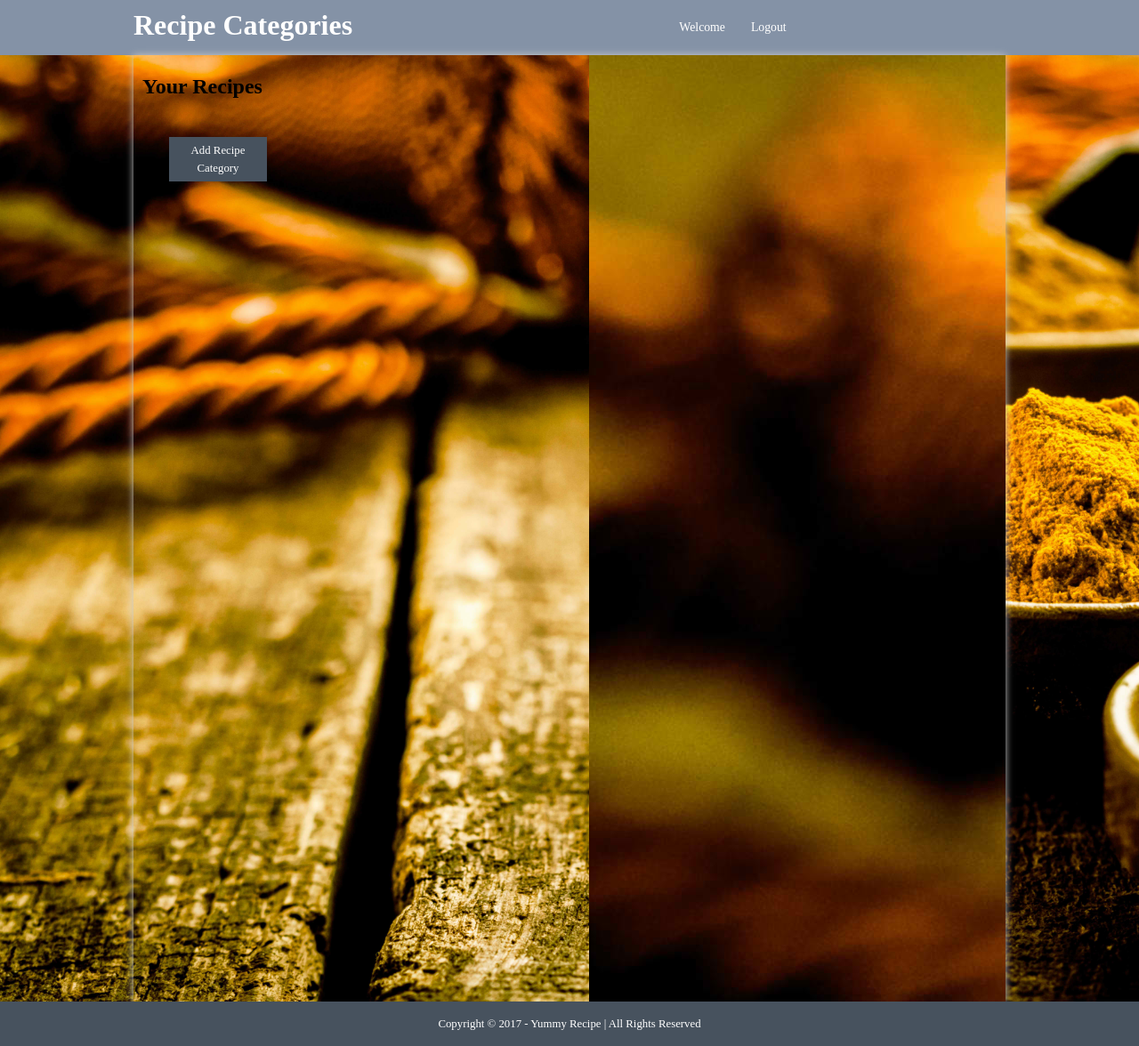
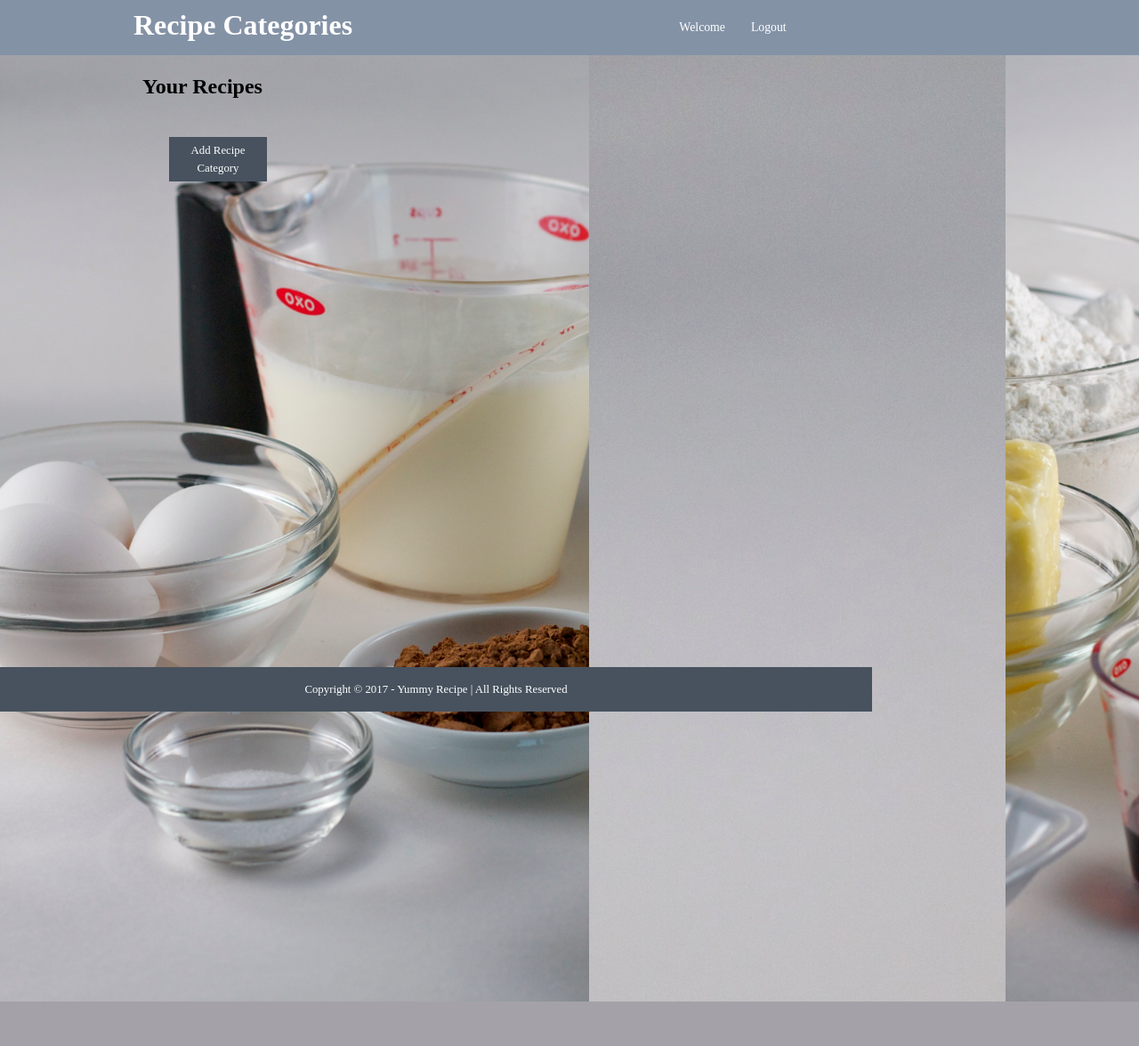
Before and after one commit to serubirikenny/YummyRecipe, a Flask app: page /index in a window 1280 px wide. Shown: the whole page at 89% size. After the commit the page ends 1126 px from the top, so only its background shows below. Run offline with Flask 2, Linux system fonts and the light colour scheme; the visitor is signed in with stand-in values (Sample User, id 1); some web fonts are replaced.

Commit message:
Adding CSS styles and image files

```diff
--- a/static/css/style.css
+++ b/static/css/style.css
@@ -71,18 +71,18 @@
 
 #content {
   clear: both;
-  background: url(../images/recipe.jpg) no-repeat right;
+  background: url(../images/ingred.jpg) no-repeat right;
   background-position: 512px 0px;
   height: 1024px;
   padding: 20px 0;
-  box-shadow: 0px 0px 8px #cacaca; }
+/*box-shadow: 0px 0px 8px #4c4320;*/ }
 
 #content-item {
   background: url(../images/list-item.png) no-repeat right;
   background-position: 510px 62px;
   height: 522px;
   padding: 20px 0;
-  box-shadow: 0px 0px 9px #cacaca; }
+  box-shadow: 0px 0px 9px #4c4320; }
 
 #content-item .list, #content .list {
   padding-left: 50px;
@@ -97,7 +97,7 @@
       position: relative;
       left: -10px; }
     #content-item .list li a, #content .list li a {
-      color: #8492A6;
+      color: rgb(85, 42, 9);
       font-family: opensans;
       font-size: 96%; }
       #content-item .list li a:hover, #content .list li a:hover {
@@ -120,7 +120,7 @@
       color: #1fb6ff; }
 
 .pic {
-  background: url(../images/recipe.jpg) no-repeat;
+  background: url(../images/ingred.jpg) no-repeat;
   background-size:cover;
 
 }
@@ -194,6 +194,9 @@
   color: red; }
 
 footer {
+  position:absolute;
+bottom:0;
+
   padding: 10px 0;
   background: #47525E; }
   footer .text-center p {
```
Also changed, not shown: static/images/Ingred.jpg (added), 1 other file.
